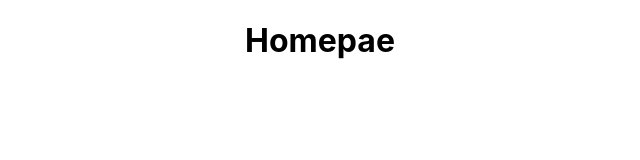
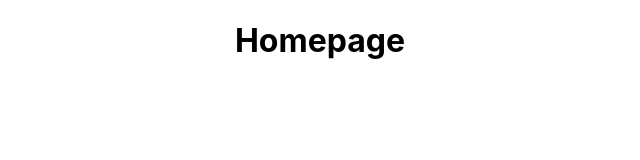
Before and after one commit to digitAI-4N6/little-lemon, a React (Create React App) app: page / in a window 1280 px wide. Shown: the top 160 px of the page, without its empty margins (320-960 px from the left). Built offline with nearby package versions, Linux system fonts and the light colour scheme.

Commit message:
Fixing purposeful mistake to follow directions for the course

```diff
--- a/src/App.js
+++ b/src/App.js
@@ -3,7 +3,7 @@ import './App.css';
 function App() {
   return (
     <div className="App">
-      <header><h1>Homepae</h1></header>
+      <header><h1>Homepage</h1></header>
     </div>
   );
 }
```
